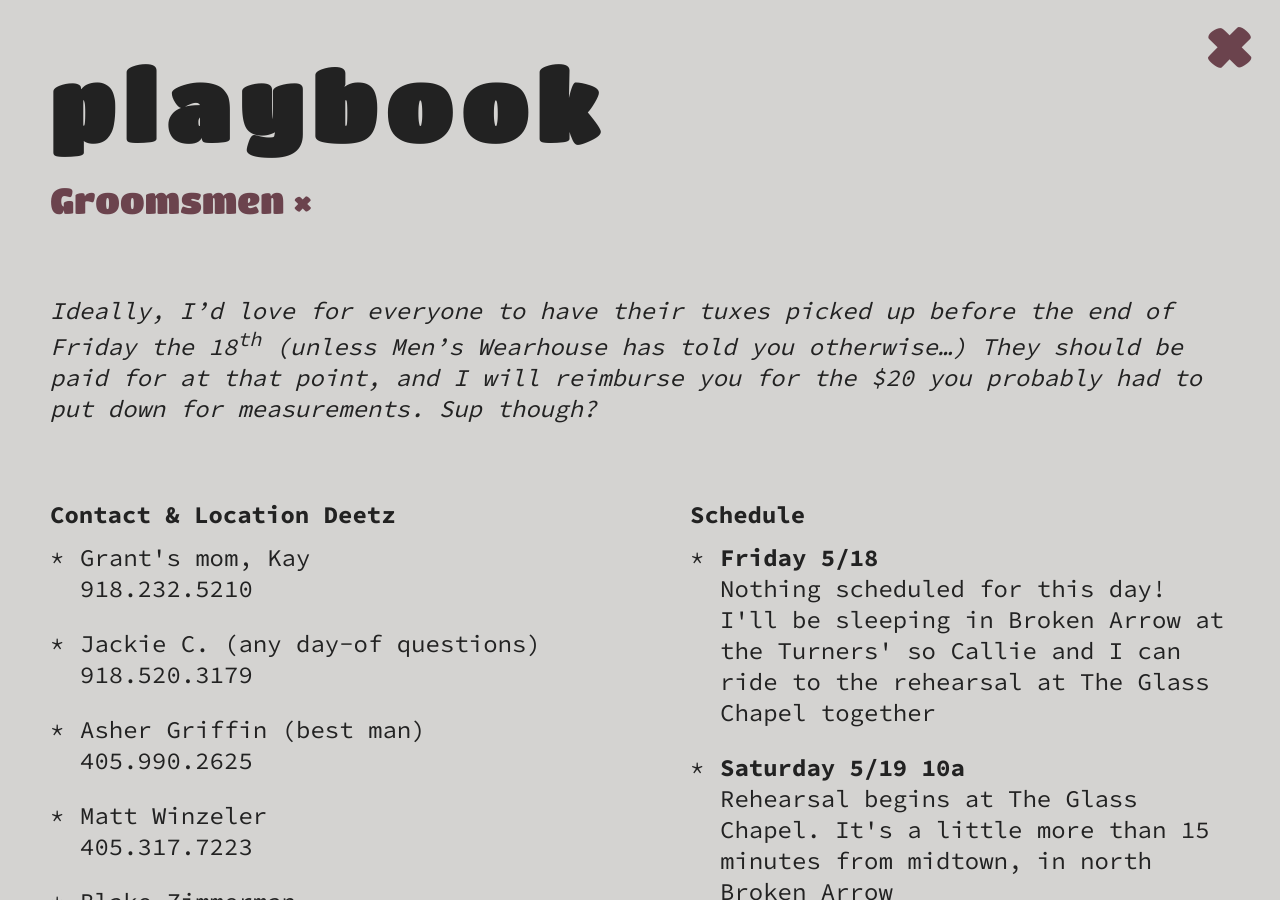
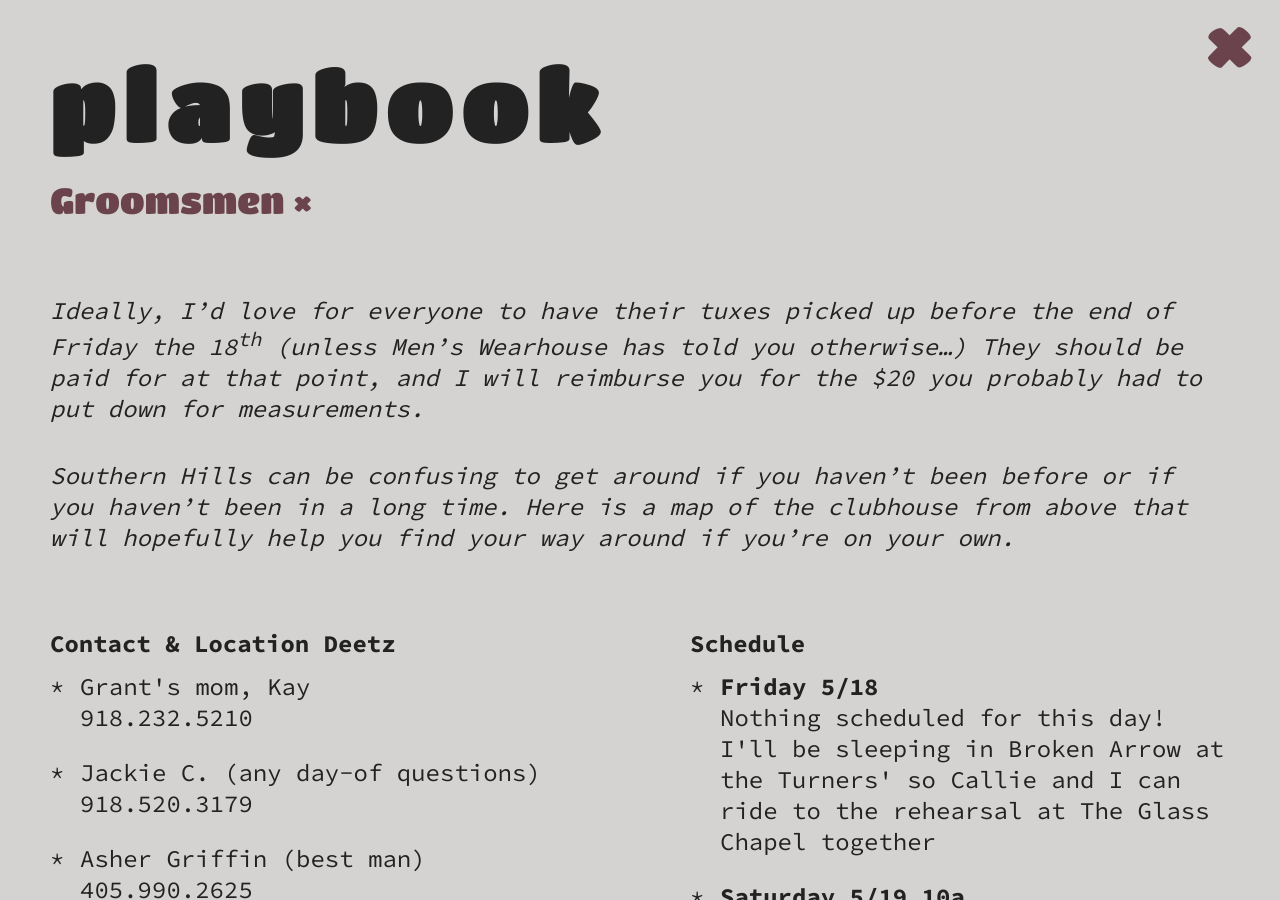
Before and after one commit to grantstandridge/grantstandridge.github.io, a Jekyll site: the page built from _buckets/groomsmen.markdown, in a window 1280 px wide and 900 px high. Built offline with Jekyll 4.4.1, drawn with Linux system fonts in a browser that asks for light colours.

Commit message:
Updated Groomsmen

```diff
--- a/_buckets/groomsmen.markdown
+++ b/_buckets/groomsmen.markdown
@@ -85,4 +85,5 @@ General:
 ---
 
 Ideally, I'd love for everyone to have their tuxes picked up before the end of Friday the 18<sup>th</sup> (unless Men's Wearhouse has told you otherwise…) They should be paid for at that point, and I will reimburse you for the $20 you probably had to put down for measurements.
-Sup though?
+
+Southern Hills can be confusing to get around if you haven't been before or if you haven't been in a long time. Here is a map of the clubhouse from above that will hopefully help you find your way around if you're on your own.
```
